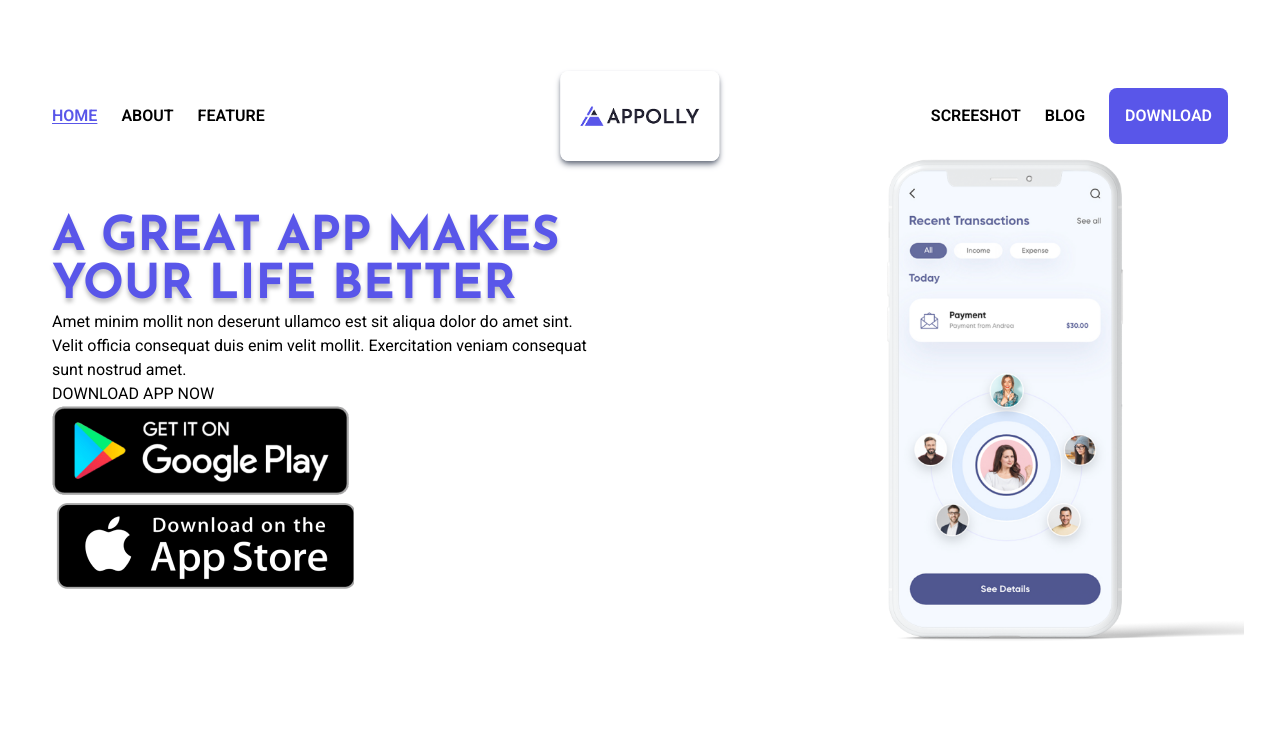
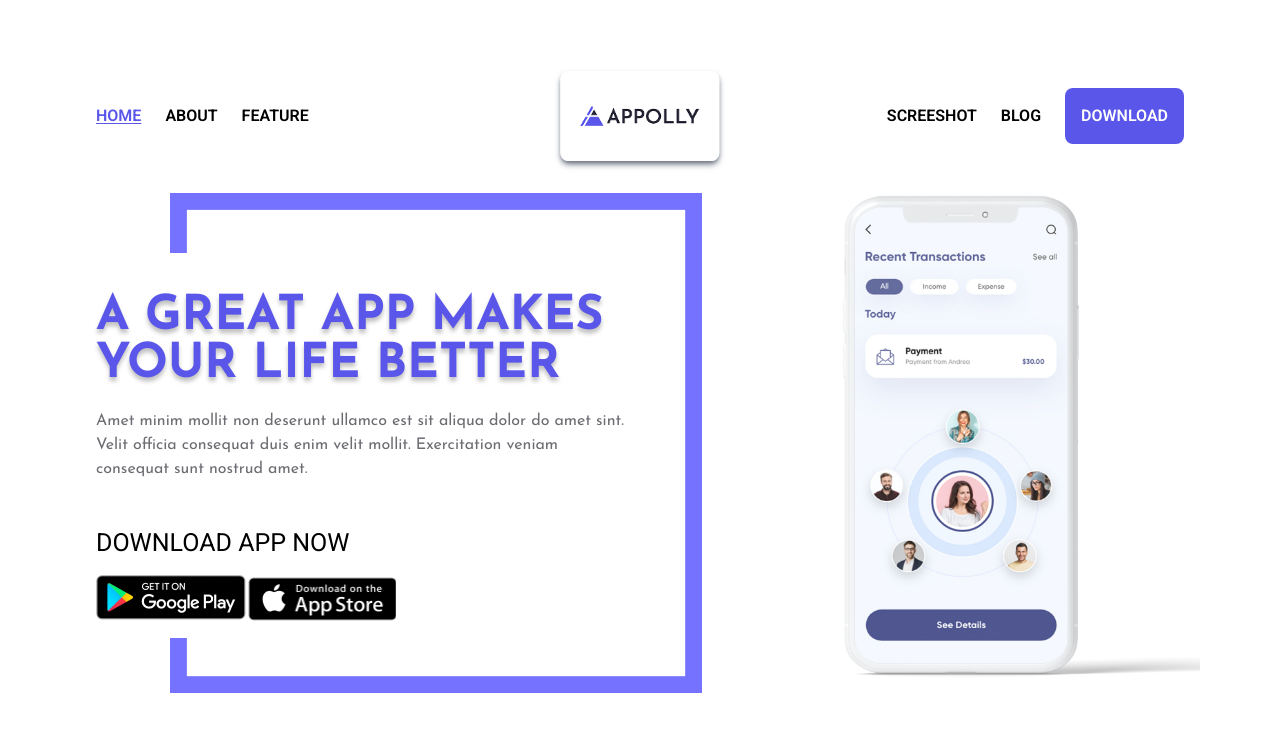
Before and after one commit to Gn0rt/Tailwind-Project, a website built with Vite: page vite-project/index.html in a window 1280 px wide. Built offline with nearby package versions, Linux system fonts and the light colour scheme; files whose address does not match are found by name.

Commit message:
header
header - content (part 2)

```diff
--- a/vite-project/index.html
+++ b/vite-project/index.html
@@ -13,10 +13,10 @@
 
 <body>
 
-  <header class="bg-[url('./src/assets/img/background.png')] w-full h-auto">
-    <div class="p-9">
+  <header class="bg-[url('./src/assets/img/background.png')] w-full h-auto bg-cover bg-center">
+    <div class="px-5 py-9 md:px-20">
       <!-- infomation -->
-      <div class="flex items-center justify-between ">
+      <div class="sm:flex items-center justify-between hidden">
         <!-- contact -->
         <div class="">
           <ul class="flex text-white">
@@ -50,8 +50,9 @@
       </div>
 
       <!-- navigation -->
-      <div class="bg-white w-full h-auto relative mt-5 rounded-lg">
-        <div class="flex items-center justify-between">
+      <div class="bg-white w-full relative mt-5 rounded-lg">
+        <div class=" hidden sm:flex items-center justify-between">
+          <!-- Desktop nav -->
           <!-- right -->
           <div>
             <ul class="flex uppercase items-center px-4 py-2">
@@ -70,41 +71,73 @@
           </div>
         </div>
 
+        <!-- Mobile -->
+        <div class="sm:hidden flex items-center justify-between p-4">
+          <!-- Logo -->
+          <div class="w-[100px] h-[40px] flex items-center">
+            <img src="./src/assets/img/Logo.png" alt="Logo" class="h-full object-contain">
+          </div>
+          <!-- Menu Button -->
+          <button id="menu-toggle" class="text-primary focus:outline-none">
+            <svg xmlns="http://www.w3.org/2000/svg" class="h-8 w-8" fill="none" viewBox="0 0 24 24"
+              stroke="currentColor">
+              <path stroke-linecap="round" stroke-linejoin="round" stroke-width="2" d="M4 6h16M4 12h16M4 18h16" />
+            </svg>
+          </button>
+        </div>
+
+
+
+
         <div
-          class="absolute top-2/4 left-2/4 translate-x-[-50%] translate-y-[-50%] shadow-md shadow-gray-500 rounded-lg">
+          class="absolute hidden sm:block top-2/4 left-2/4 translate-x-[-50%] translate-y-[-50%] shadow-md shadow-gray-500 rounded-lg">
           <div class="bg-white w-full h-[90px] rounded-lg  flex items-center px-5">
             <img src="./src/assets/img/Logo.png" alt="" class="h-5">
           </div>
         </div>
+
       </div>
 
+
+
       <!-- content -->
-      <div class="flex items-center justify-between">
-        <div class="w-[570px]">
-          <div class="bg-white p-4">
-            <h1 class="uppercase text-primary text-5xl font-bold font-head text-shadow-h1">
+      <div class="flex items-center justify-between mt-9 relative ">
+        <div class=" w-auto h-auto">
+          <div class="bg-white p-4 rounded-lg w-[570px] absolute top-[13%] z-10">
+            <h1 class="uppercase text-primary text-5xl font-bold font-head text-shadow-h1 mt-6">
               A great app makes your life better
             </h1>
-            <p>
+            <p class="text-paragraph text-base py-5 font-head">
               Amet minim mollit non deserunt ullamco est sit aliqua dolor do amet sint. Velit officia consequat duis
               enim
               velit mollit. Exercitation veniam consequat sunt nostrud amet.
             </p>
-            <div>
-              <h3 class="uppercase">Download app now</h3>
-              <div>
-                <img src="./src/assets/img/ggplay.png" alt="Google Play">
-                <img src="./src/assets/img/appstore.png" alt="App Store">
+            <div class="mt-[30px]">
+              <h3 class="uppercase text-[25px]">Download app now</h3>
+              <div class="flex items-center mt-5">
+                <img class="w-[150px]" src="./src/assets/img/ggplay.png" alt="Google Play">
+                <img class="w-[150px]" src="./src/assets/img/appstore.png" alt="App Store">
               </div>
             </div>
           </div>
+
+          <div class="absolute top-[1%] left-[8%] z-[0]">
+            <img class="h-[500px]" src="./src/assets/img/frame.png" alt="">
+          </div>
         </div>
+
         <div>
           <img src=" ./src/assets/img/header-phone.png" alt="" class="h-[500px]">
         </div>
       </div>
 
+
+
     </div>
+
+
+
+
 
   </header>
 
--- a/vite-project/tailwind.config.js
+++ b/vite-project/tailwind.config.js
@@ -12,6 +12,7 @@
       },
       colors: {
         primary: "#5956E9",
+        paragraph: "#6C6C72",
       },
 
     },
```
